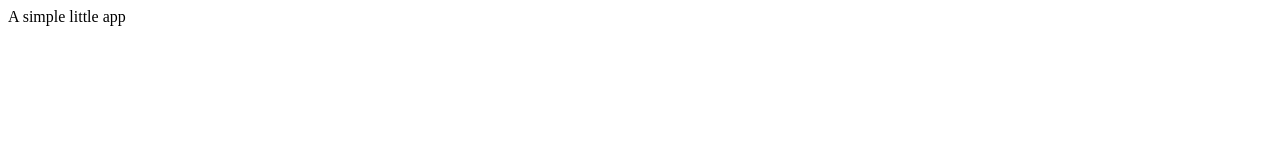
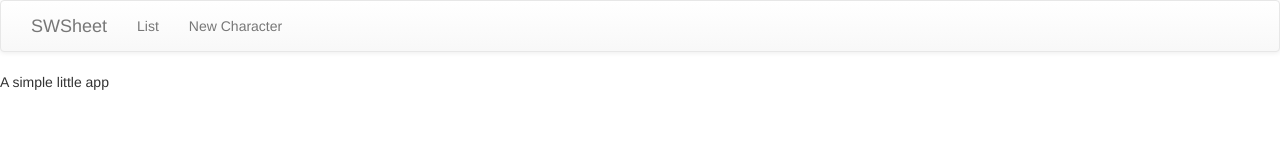
Before and after one commit to brian-d/savage-worlds-character-sheet, a website: page app/index.html in a window 1280 px wide. Drawn offline with nearby package versions, Linux system fonts and the light colour scheme.

Commit message:
Add dependencies and simple nav

```diff
--- a/app/index.html
+++ b/app/index.html
@@ -1,8 +1,22 @@
 <html>
   <head>
     <title>Savage Worlds Character Sheet</title>
+    <script src="../bower_components/jquery/dist/jquery.min.js"></script>
+    <script src="../bower_components/bootstrap/dist/js/bootstrap.min.js"></script>
+
+    <link rel="stylesheet" type="text/css" href="../bower_components/bootstrap/dist/css/bootstrap.min.css"></link>
+    <link rel="stylesheet" type="text/css" href="../bower_components/bootstrap/dist/css/bootstrap-theme.min.css"></link>
   </head>
   <body>
+    <nav class="navbar navbar-default">
+      <div class="collapse navbar-collapse">
+        <a class="navbar-brand" href="#">SWSheet</a>
+        <ul class="nav navbar-nav">
+          <li><a href="#">List</a></li>
+          <li><a href="#">New Character</a></li>
+        </ul>
+      </div>
+    </nav>
     A simple little app
   </body>
 </html>
```
